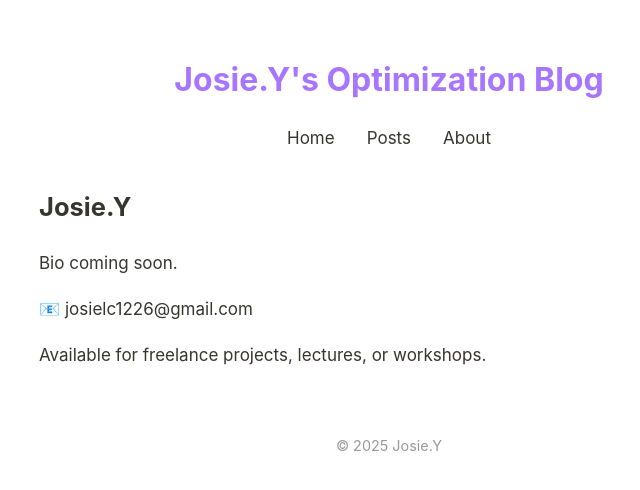
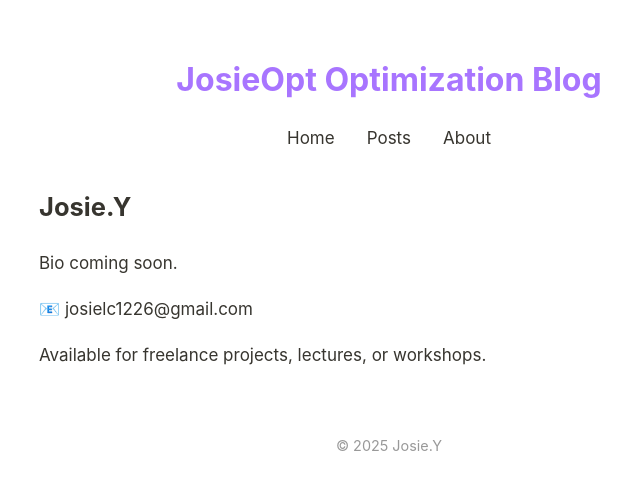
Before and after one commit to josieopt/josieopt.github.io, a Jekyll site: the page built from about.md, in a window 1280 px wide. Shown: the top 490 px of the page, without its empty margins (251-891 px from the left). Built offline with Jekyll 4.4.1, drawn with Linux system fonts in a browser that asks for light colours; nearby versions of some CDN libraries; a style sheet for code colours, icons or effects is not loaded.

Commit message:
Update default.html

```diff
--- a/_layouts/default.html
+++ b/_layouts/default.html
@@ -16,7 +16,7 @@
 <body>
   <div class="container">
     <header>
-      <h1><a href="/" class="blog-title">Josie.Y's Optimization Blog</a></h1>
+      <h1><a href="/" class="blog-title">JosieOpt Optimization Blog</a></h1>
       <nav>
         <a href="/">Home</a>
         <a href="/posts">Posts</a>
```
